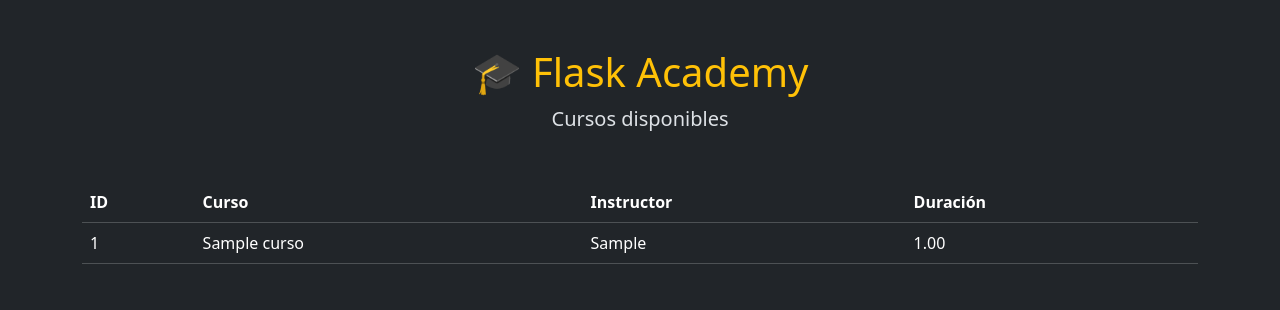
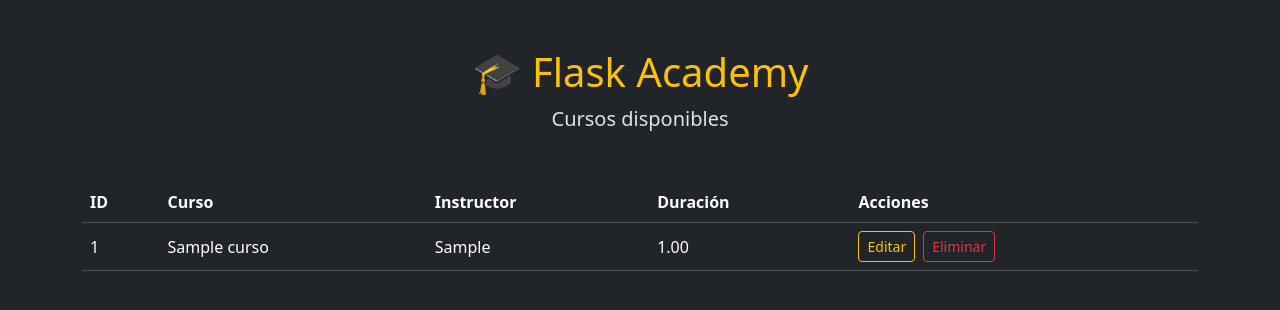
Before and after one commit to matias225/flask_academy, a Flask app: page / in a window 1280 px wide. Shown: the part 56-366 px from the top of the page. Run offline with Flask 3, Linux system fonts and the light colour scheme; tables that the repository leaves empty hold one stand-in row (values such as "Sample post").

Commit message:
finished app

```diff
--- a/app.py
+++ b/app.py
@@ -5,8 +5,14 @@ from flask import Flask, render_template, url_for, redirect, flash
 
 from extensions import db, migrate
 import models
-from forms import CursoForm
-from services.curso_service import agregar_curso, obtener_todos
+from forms import CursoForm, EliminarCursoForm
+from services.curso_service import (
+    agregar_curso,
+    obtener_todos,
+    obtener_por_id,
+    editar_curso,
+    eliminar_curso,
+)
 
 load_dotenv()
 app = Flask(__name__)
@@ -30,8 +36,8 @@ migrate.init_app(app, db)
 @app.route("/")
 def index():
     cursos = obtener_todos()
-
-    return render_template("index.html", cursos=cursos)
+    eliminar_form = EliminarCursoForm()
+    return render_template("index.html", cursos=cursos, eliminar_form=eliminar_form)
 
 @app.route("/agregar", methods=["GET", "POST"])
 def agregar():
@@ -47,5 +53,47 @@ def agregar():
         return redirect(url_for("index"))
     return render_template("agregar_curso.html", form=form)
 
+@app.route("/editar/<int:id_curso>", methods=["GET", "POST"])
+def editar(id_curso):
+    curso = obtener_por_id(id_curso)
+
+    if curso is None:
+        flash("El curso solicitado no existe.", "danger")
+        return redirect(url_for("index"))
+
+    form = CursoForm(obj=curso)
+
+    if form.validate_on_submit():
+        editar_curso(
+            curso=curso,
+            nombre=form.nombre.data,
+            instructor=form.instructor.data,
+            duracion=form.duracion.data
+        )
+        flash("Curso actualizado correctamente.", "success")
+        return redirect(url_for("index"))
+
+    return render_template("editar_curso.html", form=form, curso=curso)
+
+@app.route("/eliminar/<int:id_curso>", methods=["POST"])
+def eliminar(id_curso):
+    curso = obtener_por_id(id_curso)
+
+    if curso is None:
+        flash("El curso solicitado no existe.", "danger")
+        return redirect(url_for("index"))
+
+    eliminar_form = EliminarCursoForm()
+
+    if not eliminar_form.validate_on_submit():
+        flash("La solicitud de eliminación no es válida.", "danger")
+        return redirect(url_for("index"))
+
+    eliminar_curso(curso)
+
+    flash("Curso eliminado correctamente.", "success")
+
+    return redirect(url_for("index"))
+
 if __name__ == "__main__":
     app.run(debug=True)
--- a/forms.py
+++ b/forms.py
@@ -7,15 +7,15 @@ class CursoForm(FlaskForm):
             DataRequired(message="El nombre del curso es obligatorio."),
             Length(min=2, max=150, message="El nombre debe tener entre 2 y 150 caracteres.")
     ])
-
-    instructor = StringField(
-        "Instructor", validators=[
+    instructor = StringField("Instructor", validators=[
             DataRequired(message="El instructor es obligatorio."),
             Length(min=2, max=150, message="El instructor debe tener entre 2 y 150 caracteres.")
     ])
-
     duracion = DecimalField("Duración", places=2, validators=[
             DataRequired(message="La duración es obligatoria."),
             NumberRange(min=0.01, message="La duración debe ser mayor que 0.")
     ])
     submit = SubmitField("Guardar curso")
+
+class EliminarCursoForm(FlaskForm):
+    submit = SubmitField("Eliminar")
--- a/services/curso_service.py
+++ b/services/curso_service.py
@@ -16,7 +16,6 @@ def agregar_curso(nombre, instructor, duracion):
 
     db.session.add(curso)
     db.session.commit()
-
     return curso
 
 def editar_curso(curso, nombre, instructor, duracion):
@@ -25,5 +24,8 @@ def editar_curso(curso, nombre, instructor, duracion):
     curso.duracion = duracion
 
     db.session.commit()
+    return curso
 
-    return curso
+def eliminar_curso(curso):
+    db.session.delete(curso)
+    db.session.commit()
--- a/templates/index.html
+++ b/templates/index.html
@@ -4,10 +4,7 @@
   <meta charset="UTF-8">
   <meta name="viewport" content="width=device-width, initial-scale=1.0">
   <title>Flask Academy</title>
-    <link
-        href="https://cdn.jsdelivr.net/npm/bootstrap@5.3.3/dist/css/bootstrap.min.css"
-        rel="stylesheet"
-    >
+  <link href="https://cdn.jsdelivr.net/npm/bootstrap@5.3.3/dist/css/bootstrap.min.css" rel="stylesheet">
 </head>
 
 <body>
@@ -65,10 +62,7 @@
   {% with mensajes = get_flashed_messages(with_categories=true) %}
     {% if mensajes %}
       {% for categoria, mensaje in mensajes %}
-                    <div
-                        class="alert alert-{{ categoria }} alert-dismissible fade show"
-                        role="alert"
-                    >
+        <div class="alert alert-{{ categoria }} alert-dismissible fade show" role="alert">
           {{ mensaje }}
           <button
             type="button"
@@ -89,27 +83,62 @@
           <th>Curso</th>
           <th>Instructor</th>
           <th>Duración</th>
+          <th>Acciones</th>
         </tr>
       </thead>
       <tbody>
       {% for curso in cursos %}
         <tr>
+          <td>{{ curso.id_curso }}</td>
+          <td>{{ curso.nombre }}</td>
+          <td>{{ curso.instructor }}</td>
+          <td>{{ curso.duracion }}</td>
           <td>
-                                {{ curso.id_curso }}
-                            </td>
-                            <td>
-                                {{ curso.nombre }}
-                            </td>
-                            <td>
-                                {{ curso.instructor }}
-                            </td>
-                            <td>
-                                {{ curso.duracion }}
+            <div class="d-flex gap-2">
+              <a href="{{ url_for('editar', id_curso=curso.id_curso) }}" class="btn btn-sm btn-outline-warning">
+                Editar
+              </a>
+              <button type="button" class="btn btn-sm btn-outline-danger"
+                data-bs-toggle="modal" data-bs-target="#modalEliminar{{ curso.id_curso }}">
+                Eliminar
+              </button>
+            </div>
+
+            <!-- Modal de confirmación (Ubicado dentro del td para cumplir HTML estándar) -->
+            <div class="modal fade" id="modalEliminar{{ curso.id_curso }}"
+              tabindex="-1" aria-labelledby="modalEliminarLabel{{ curso.id_curso }}"
+              aria-hidden="true">
+              <div class="modal-dialog">
+                <div class="modal-content">
+                  <div class="modal-header">
+                    <h1 class="modal-title fs-5 text-warning" id="modalEliminarLabel{{ curso.id_curso }}">
+                      Confirmar eliminación
+                    </h1>
+                    <button type="button" class="btn-close" data-bs-dismiss="modal" aria-label="Cerrar"></button>
+                  </div>
+                  <div class="modal-body">
+                    <p>¿Estás seguro de que deseas eliminar el siguiente curso?</p>
+                    <strong>{{ curso.nombre }}</strong>
+                  </div>
+                  <div class="modal-footer">
+                    <button type="button" class="btn btn-outline-secondary" data-bs-dismiss="modal">
+                      Cancelar
+                    </button>
+                    <form method="POST" action="{{ url_for('eliminar', id_curso=curso.id_curso) }}">
+                      {{ eliminar_form.hidden_tag() }}
+                      <button type="submit" class="btn btn-outline-danger">
+                        Eliminar
+                      </button>
+                    </form>
+                  </div>
+                </div>
+              </div>
+            </div>
           </td>
         </tr>
       {% else %}
         <tr>
-                            <td colspan="4" class="text-center">
+          <td colspan="5" class="text-center">
             No hay cursos registrados.
           </td>
         </tr>
@@ -119,8 +148,6 @@
   </div>
 </main>
 
-    <script
-        src="https://cdn.jsdelivr.net/npm/bootstrap@5.3.3/dist/js/bootstrap.bundle.min.js"
-    ></script>
+<script src="https://cdn.jsdelivr.net/npm/bootstrap@5.3.3/dist/js/bootstrap.bundle.min.js"></script>
 </body>
 </html>
```
Also changed, not shown: templates/agregar_curso.html (+2 -5 lines), templates/editar_curso.html (+2 -11 lines). Lines whose indentation alone changed are shown as unchanged.
